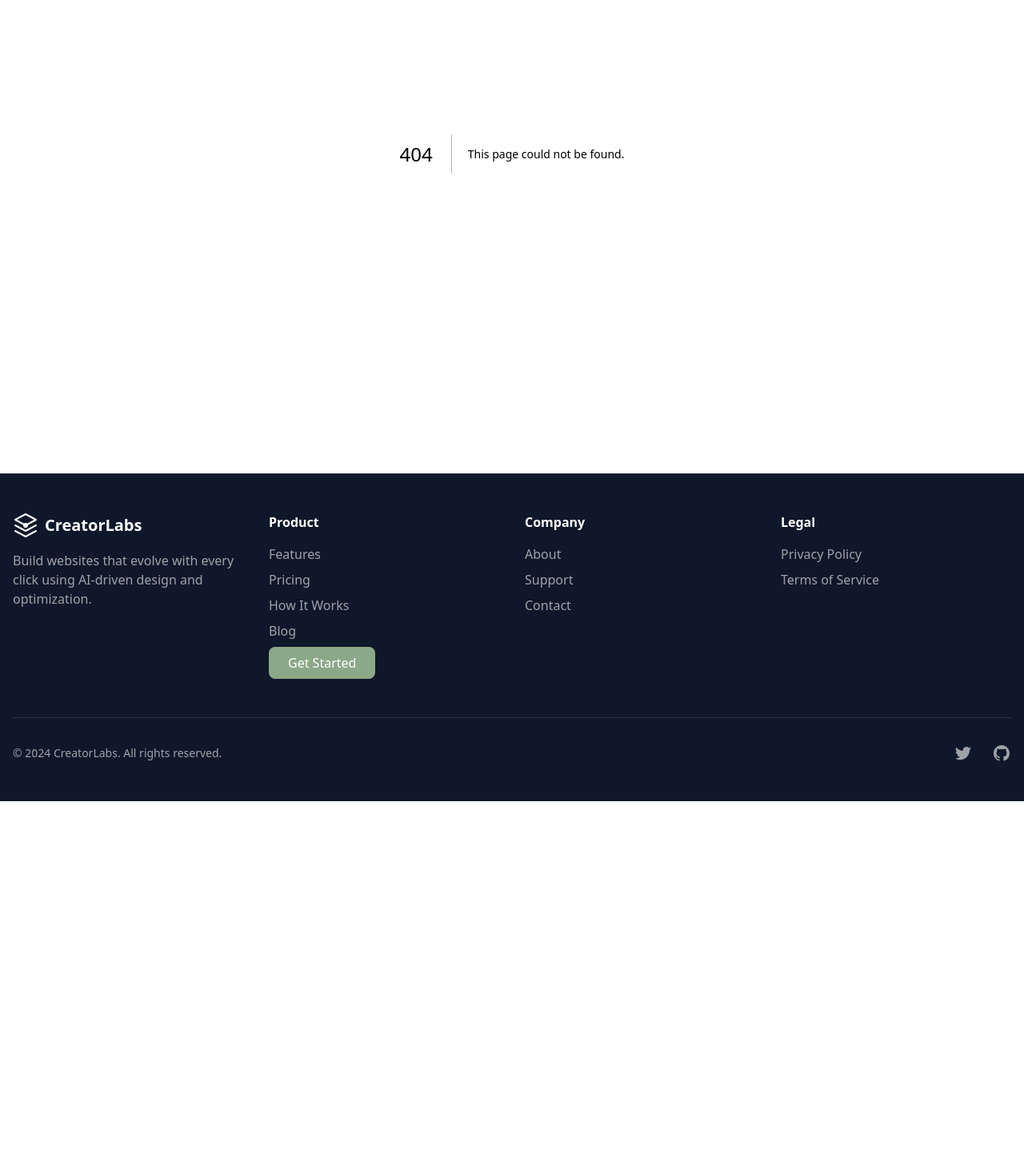
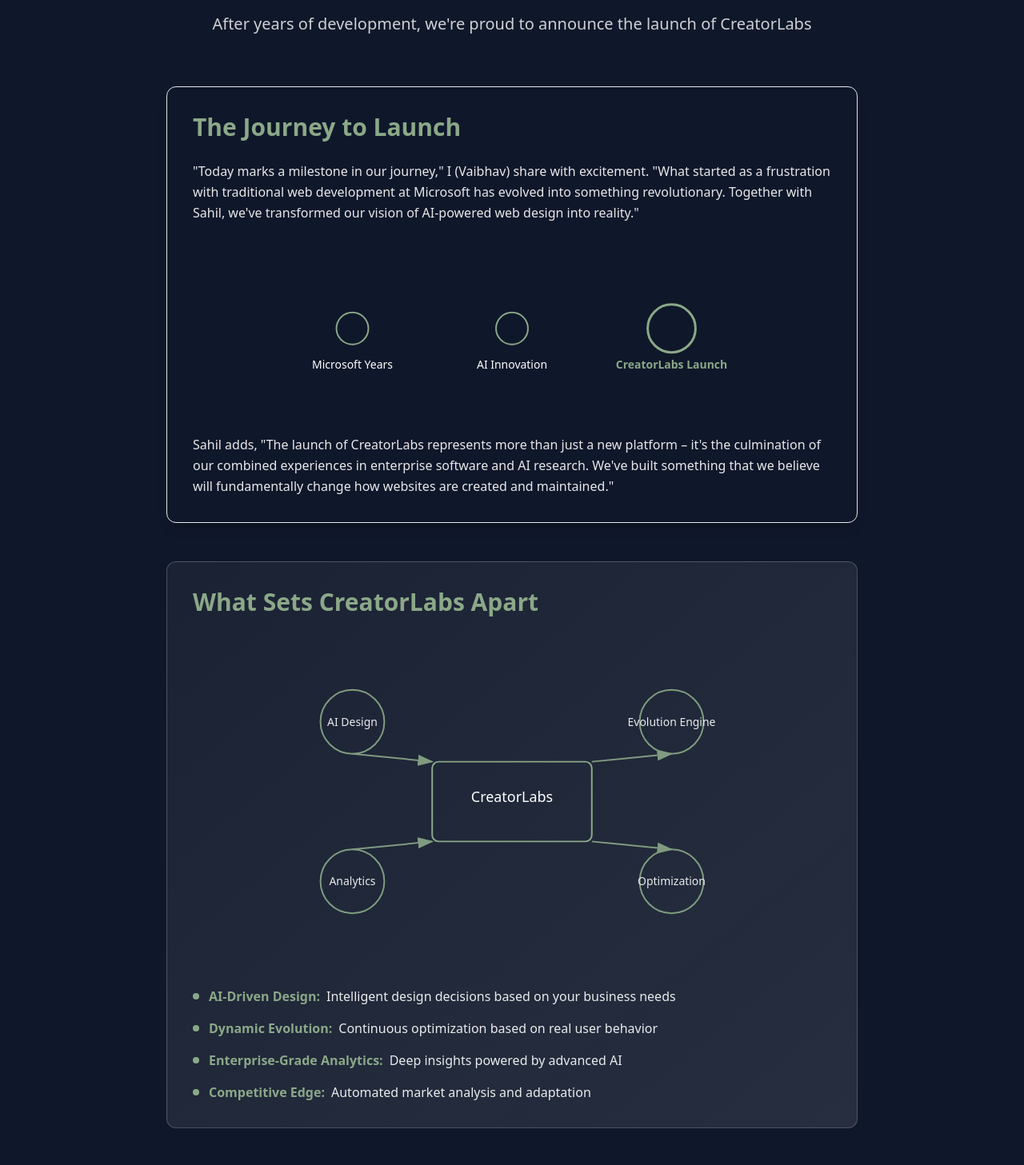
Before and after one commit to verma6uc/creatolabs, a Next.js app: page /blog/creator-labs-launch in a window 1280 px wide. Before the commit this address had no page. Shown: the part 272-1729 px from the top of the page at 80% size. Before the commit the page ends 1274 px from the top, so only its background shows below. Built offline with nearby package versions, Linux system fonts and the light colour scheme.

Commit message:
Add CreatorLabs launch announcement blog post: Include interactive SVG timeline and platform capabilities visualization. Update blog listing to feature the launch announcement.

```diff
--- /dev/null
+++ b/src/app/blog/creator-labs-launch/page.tsx
@@ -0,0 +1,173 @@
+'use client';
+
+import Image from 'next/image';
+
+const JourneySVG = () => (
+  <svg className="w-full h-auto my-8" viewBox="0 0 800 200" fill="none" xmlns="http://www.w3.org/2000/svg">
+    {/* Journey Timeline */}
+    <path d="M100 100 L700 100" className="stroke-sage-green/30" strokeWidth="2" />
+
+    {/* Microsoft Experience */}
+    <circle cx="200" cy="100" r="20" className="fill-sage-green/20 stroke-sage-green" strokeWidth="2" />
+    <text x="200" y="150" className="fill-white text-sm" textAnchor="middle">Microsoft Years</text>
+
+    {/* AI Research */}
+    <circle cx="400" cy="100" r="20" className="fill-sage-green/20 stroke-sage-green" strokeWidth="2" />
+    <text x="400" y="150" className="fill-white text-sm" textAnchor="middle">AI Innovation</text>
+
+    {/* CreatorLabs Launch */}
+    <circle cx="600" cy="100" r="30" className="fill-sage-green/30 stroke-sage-green" strokeWidth="3">
+      <animate attributeName="r" values="30;35;30" dur="2s" repeatCount="indefinite" />
+    </circle>
+    <text x="600" y="150" className="fill-sage-green text-sm font-bold" textAnchor="middle">CreatorLabs Launch</text>
+  </svg>
+);
+
+const PlatformCapabilitiesSVG = () => (
+  <svg className="w-full h-auto my-8" viewBox="0 0 800 400" fill="none" xmlns="http://www.w3.org/2000/svg">
+    {/* Central Platform */}
+    <rect x="300" y="150" width="200" height="100" rx="8" className="fill-sage-green/20 stroke-sage-green" strokeWidth="2" />
+    <text x="400" y="200" className="fill-white text-lg font-medium" textAnchor="middle">CreatorLabs</text>
+
+    {/* Capabilities */}
+    <g className="opacity-90">
+      {/* AI Design */}
+      <circle cx="200" cy="100" r="40" className="fill-sage-green/10 stroke-sage-green" strokeWidth="2" />
+      <text x="200" y="105" className="fill-white text-sm" textAnchor="middle">AI Design</text>
+      <path d="M200 140 L300 150" className="stroke-sage-green" strokeWidth="2" markerEnd="url(#arrow)" />
+
+      {/* Evolution Engine */}
+      <circle cx="600" cy="100" r="40" className="fill-sage-green/10 stroke-sage-green" strokeWidth="2" />
+      <text x="600" y="105" className="fill-white text-sm" textAnchor="middle">Evolution Engine</text>
+      <path d="M500 150 L600 140" className="stroke-sage-green" strokeWidth="2" markerEnd="url(#arrow)" />
+
+      {/* Analytics */}
+      <circle cx="200" cy="300" r="40" className="fill-sage-green/10 stroke-sage-green" strokeWidth="2" />
+      <text x="200" y="305" className="fill-white text-sm" textAnchor="middle">Analytics</text>
+      <path d="M200 260 L300 250" className="stroke-sage-green" strokeWidth="2" markerEnd="url(#arrow)" />
+
+      {/* Optimization */}
+      <circle cx="600" cy="300" r="40" className="fill-sage-green/10 stroke-sage-green" strokeWidth="2" />
+      <text x="600" y="305" className="fill-white text-sm" textAnchor="middle">Optimization</text>
+      <path d="M500 250 L600 260" className="stroke-sage-green" strokeWidth="2" markerEnd="url(#arrow)" />
+    </g>
+
+    <defs>
+      <marker id="arrow" markerWidth="10" markerHeight="7" refX="9" refY="3.5" orient="auto">
+        <polygon points="0 0, 10 3.5, 0 7" className="fill-sage-green" />
+      </marker>
+    </defs>
+  </svg>
+);
+
+export default function BlogPost() {
+  return (
+    <article className="min-h-screen bg-dark-bg text-white py-16">
+      <div className="container mx-auto px-4 max-w-4xl">
+        <header className="text-center mb-16">
+          <time className="text-sage-green text-sm font-medium">December 20, 2024</time>
+          <h1 className="text-4xl md:text-5xl font-montserrat font-bold mt-4 mb-6">
+            Introducing CreatorLabs: The Future of Web Design is Here
+          </h1>
+          <p className="text-xl text-white/80">
+            After years of development, we're proud to announce the launch of CreatorLabs
+          </p>
+        </header>
+
+        <div className="prose prose-lg prose-invert mx-auto space-y-12">
+          <div className="bg-gradient-to-br from-sage-green/5 to-sage-green/10 rounded-xl p-8 border border-sage-green/20 shadow-lg">
+            <h2 className="text-3xl font-montserrat font-bold text-sage-green mb-6">The Journey to Launch</h2>
+            <p className="text-white/90 leading-relaxed">
+              "Today marks a milestone in our journey," I (Vaibhav) share with excitement. "What
+              started as a frustration with traditional web development at Microsoft has evolved
+              into something revolutionary. Together with Sahil, we've transformed our vision of
+              AI-powered web design into reality."
+            </p>
+
+            <JourneySVG />
+
+            <p className="text-white/90 leading-relaxed mt-4">
+              Sahil adds, "The launch of CreatorLabs represents more than just a new platform –
+              it's the culmination of our combined experiences in enterprise software and AI
+              research. We've built something that we believe will fundamentally change how
+              websites are created and maintained."
+            </p>
+          </div>
+
+          <div className="bg-gradient-to-br from-white/5 to-white/10 rounded-xl p-8 border border-white/20">
+            <h2 className="text-3xl font-montserrat font-bold text-sage-green mb-6">What Sets CreatorLabs Apart</h2>
+            <PlatformCapabilitiesSVG />
+            <div className="space-y-4">
+              <div className="flex items-start">
+                <span className="inline-block w-2 h-2 mt-2 mr-3 bg-sage-green rounded-full"></span>
+                <div>
+                  <strong className="text-sage-green">AI-Driven Design:</strong>
+                  <span className="text-white/90 ml-2">Intelligent design decisions based on your business needs</span>
+                </div>
+              </div>
+              <div className="flex items-start">
+                <span className="inline-block w-2 h-2 mt-2 mr-3 bg-sage-green rounded-full"></span>
+                <div>
+                  <strong className="text-sage-green">Dynamic Evolution:</strong>
+                  <span className="text-white/90 ml-2">Continuous optimization based on real user behavior</span>
+                </div>
+              </div>
+              <div className="flex items-start">
+                <span className="inline-block w-2 h-2 mt-2 mr-3 bg-sage-green rounded-full"></span>
+                <div>
+                  <strong className="text-sage-green">Enterprise-Grade Analytics:</strong>
+                  <span className="text-white/90 ml-2">Deep insights powered by advanced AI</span>
+                </div>
+              </div>
+              <div className="flex items-start">
+                <span className="inline-block w-2 h-2 mt-2 mr-3 bg-sage-green rounded-full"></span>
+                <div>
+                  <strong className="text-sage-green">Competitive Edge:</strong>
+                  <span className="text-white/90 ml-2">Automated market analysis and adaptation</span>
+                </div>
+              </div>
+            </div>
+          </div>
+
+          <div className="bg-gradient-to-br from-sage-green/10 to-transparent rounded-xl p-8 border border-sage-green/20">
+            <h2 className="text-3xl font-montserrat font-bold text-sage-green mb-6">Early Access Success Stories</h2>
+            <p className="text-white/90 leading-relaxed">
+              During our beta phase, we've had the privilege of working with innovative businesses
+              across various sectors. "The results have been incredible," I note. "We've seen
+              websites not just launch faster, but continuously improve their performance over time."
+            </p>
+
+            <p className="text-white/90 leading-relaxed mt-4">
+              "One of our early users saw a 300% increase in engagement after implementing our
+              AI-driven optimizations," Sahil shares. "This is exactly the kind of impact we
+              envisioned when we started this journey."
+            </p>
+          </div>
+
+          <div className="bg-gradient-to-br from-sage-green/20 to-sage-green/5 rounded-xl p-8 border border-sage-green/30 shadow-lg">
+            <h3 className="text-2xl font-montserrat font-bold text-sage-green mb-4">Join the Revolution</h3>
+            <p className="text-white/90 leading-relaxed mb-6">
+              CreatorLabs is now officially open for business. We invite you to be part of this
+              revolution in web design. Experience the power of AI-driven website creation and
+              evolution firsthand.
+            </p>
+            <div className="flex flex-col sm:flex-row gap-4">
+              <a
+                href="/get-started"
+                className="inline-block bg-sage-green text-white px-8 py-4 rounded-lg hover:bg-sage-green/90 transition-all duration-300 shadow-lg hover:shadow-sage-green/20 hover:translate-y-[-2px] font-semibold text-center"
+              >
+                Start Creating Now
+              </a>
+              <a
+                href="/how-it-works"
+                className="inline-block bg-transparent text-sage-green px-8 py-4 rounded-lg border border-sage-green hover:bg-sage-green/10 transition-all duration-300 font-semibold text-center"
+              >
+                See How It Works
+              </a>
+            </div>
+          </div>
+        </div>
+      </div>
+    </article>
+  );
+}
--- a/src/components/blog/BlogPosts.tsx
+++ b/src/components/blog/BlogPosts.tsx
@@ -6,6 +6,12 @@
 }
 
 const blogPosts: BlogPost[] = [
+  {
+    date: 'December 20, 2024',
+    title: 'Introducing CreatorLabs: The Future of Web Design is Here',
+    overview: 'After years of development and innovation, we\'re proud to announce the official launch of CreatorLabs, bringing AI-powered web design to everyone.',
+    slug: 'creator-labs-launch'
+  },
   {
     date: 'October 1, 2024',
     title: 'How AI is Transforming the Web Design Landscape',
```
